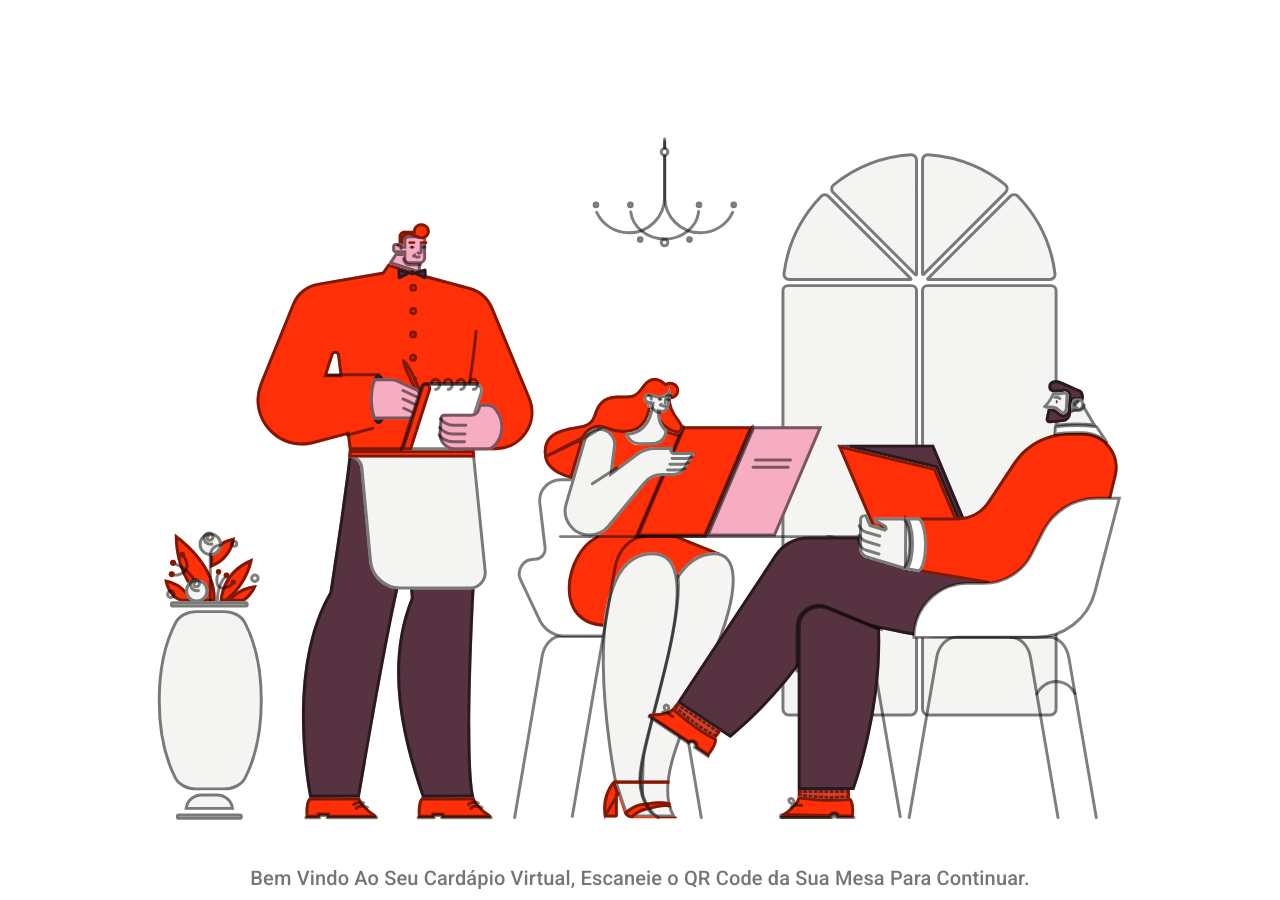
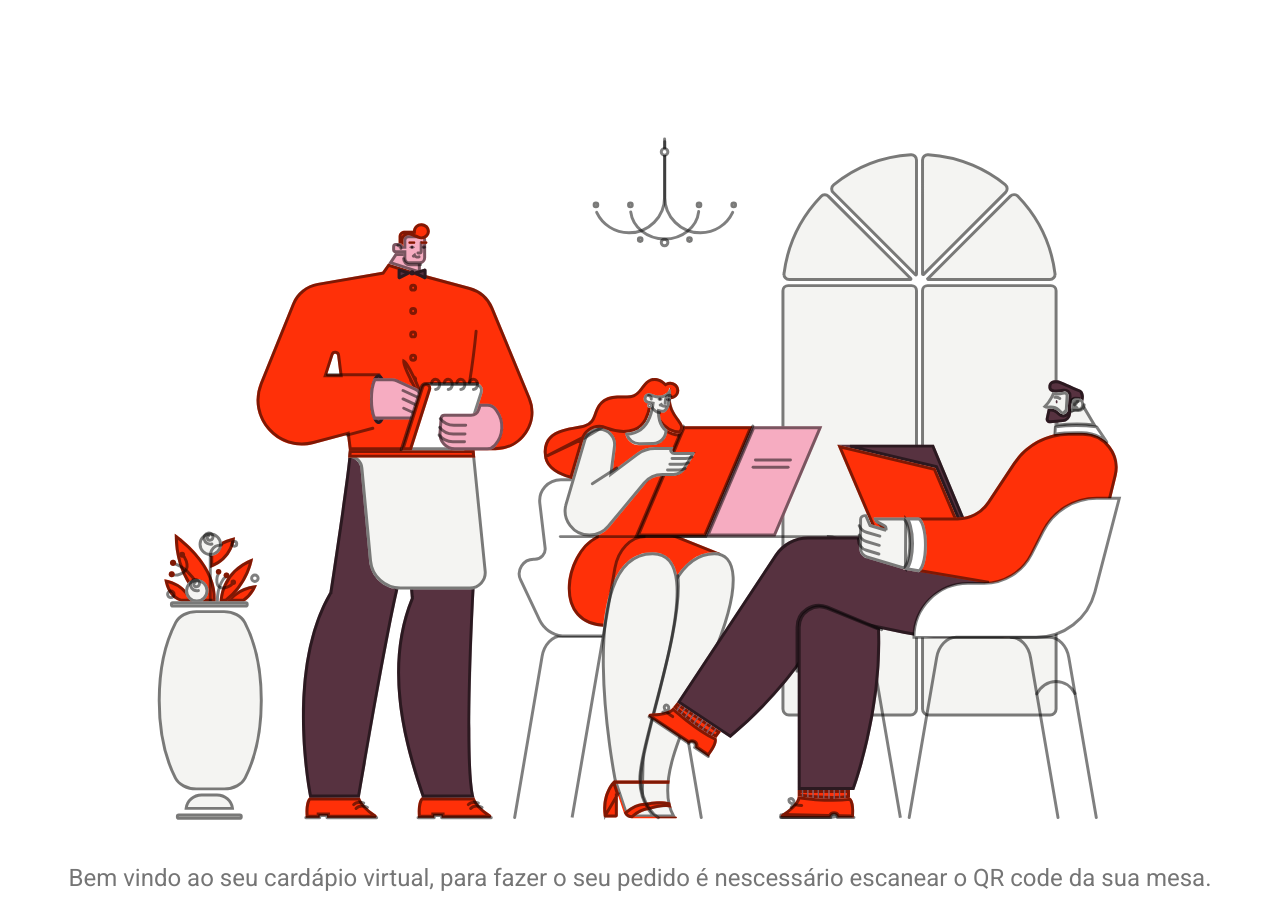
Before and after one commit to Drawiin/vmenu-client, a Next.js app: page / in a window 1280 px wide. Shown: the top 900 px of the page. Built offline with nearby package versions, Linux system fonts and the light colour scheme.

Commit message:
refactoring

```diff
--- a/src/pages/index.tsx
+++ b/src/pages/index.tsx
@@ -36,9 +36,9 @@ const SignIn: React.FC = () => {
           />
         </Box>
 
-        <Typography variant="h6" color="textSecondary" align="center">
-          Bem Vindo Ao Seu Cardápio Virtual, Escaneie o QR Code da Sua Mesa Para
-          Continuar.
+        <Typography variant="h5" color="textSecondary" align="center">
+          Bem vindo ao seu cardápio virtual, para fazer o seu pedido é
+          nescessário escanear o QR code da sua mesa.
         </Typography>
       </Box>
 
@@ -51,7 +51,7 @@ const SignIn: React.FC = () => {
             variant="outlined"
             color="secondary"
           >
-            Cardápio
+            Escanear depois
           </StyledButton>
         </Link>
         <Link href="/readqr">
@@ -61,7 +61,7 @@ const SignIn: React.FC = () => {
             variant="contained"
             color="primary"
           >
-            Ler QR code
+            Escanear agora
           </StyledButton>
         </Link>
       </Box>
```
Also changed, not shown: src/pages/main/menu/index.tsx (+4 -3 lines).
